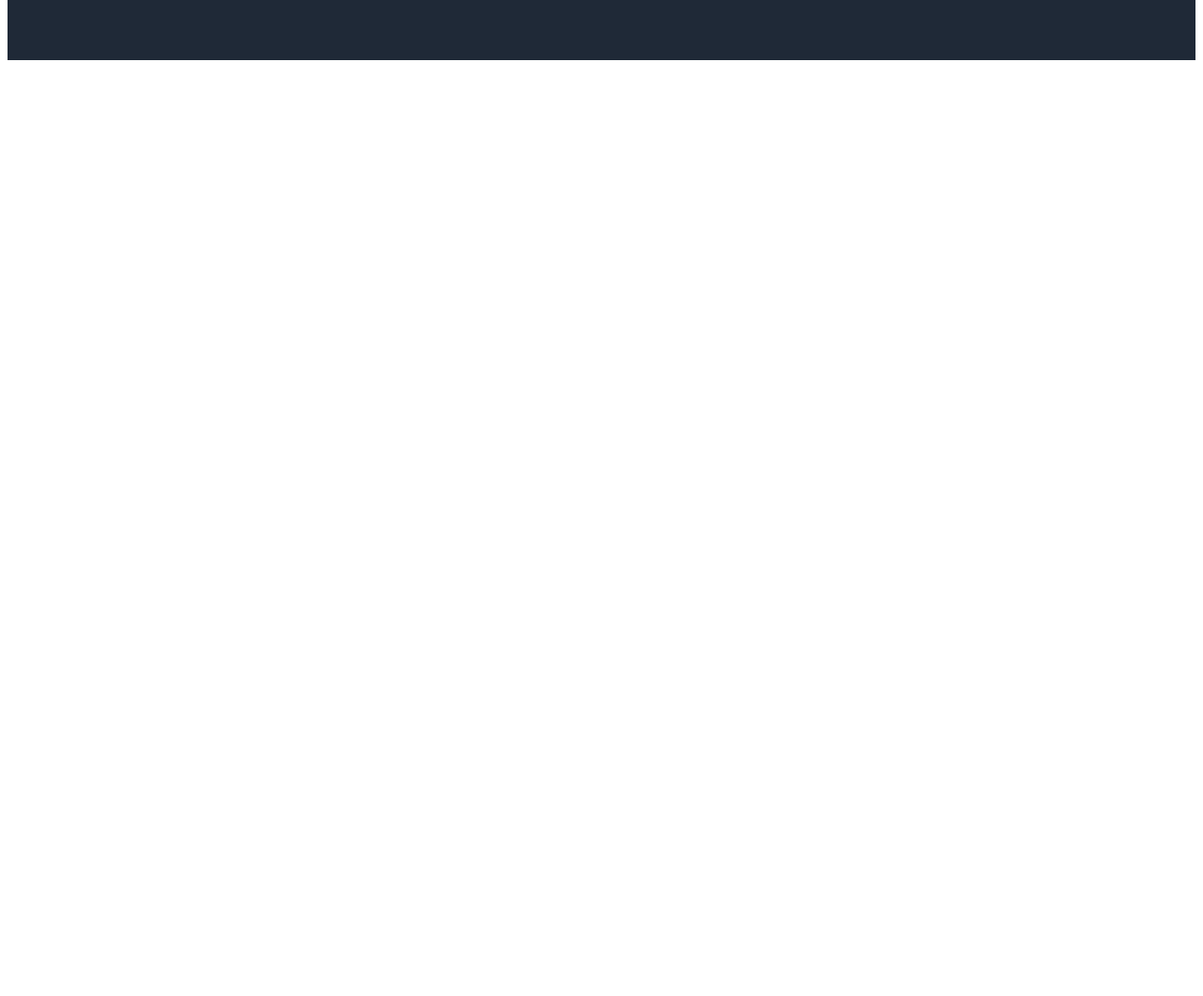
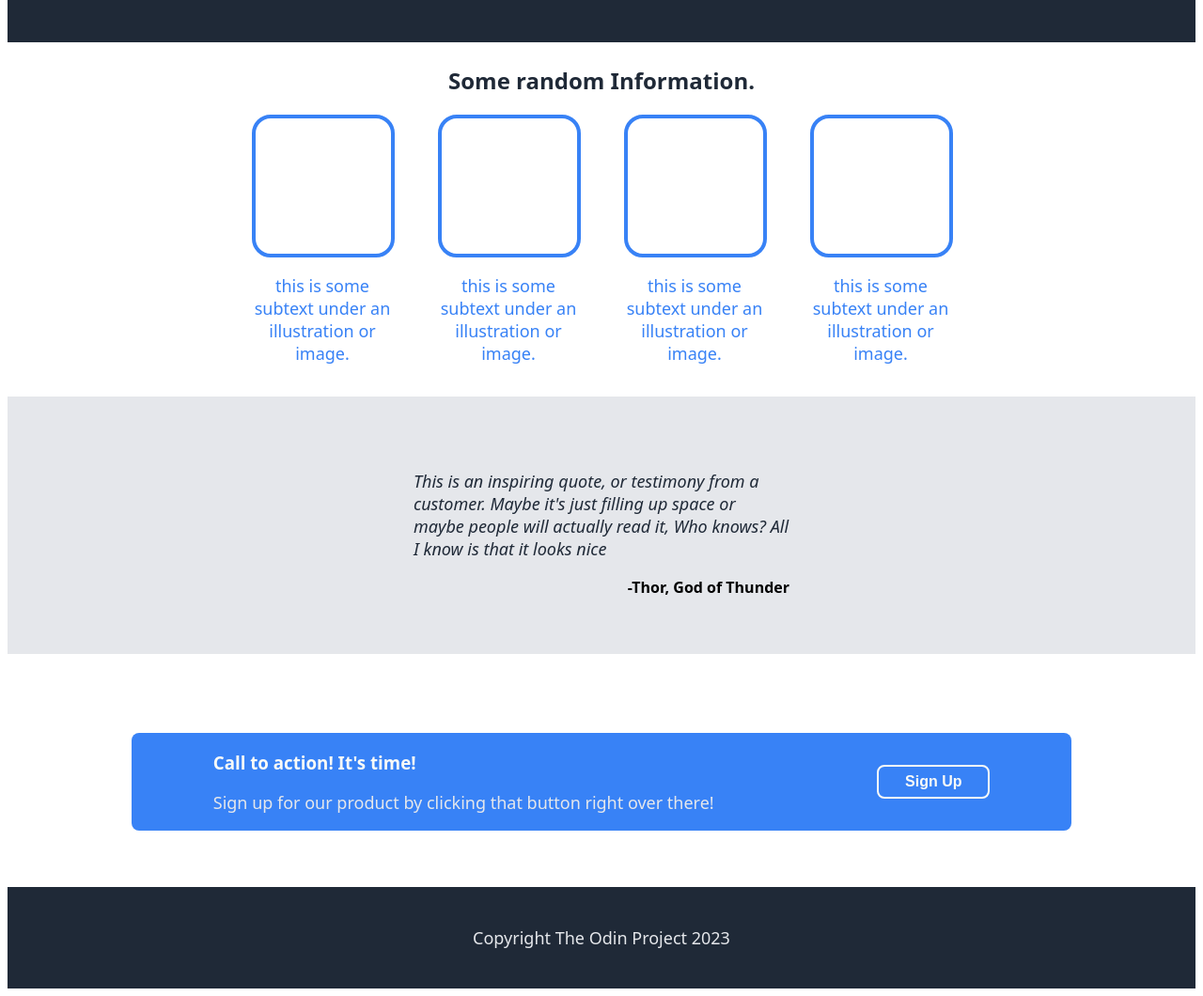
Before and after one commit to Adventure72/Adventure-Landing-page, a plain HTML site: page index.html in a window 1280 px wide. Shown: the part 420-1480 px from the top of the page at 94% size. Before the commit the page ends 800 px from the top, so only its background shows below. Drawn offline with Linux system fonts and the light colour scheme.

Commit message:
I finalised with the html code and the basic css code to complete the body

```diff
--- a/index.html
+++ b/index.html
@@ -27,5 +27,50 @@
                 </div>
             </div>
         </div>
+        <div class="section-2">
+            <div class="info">
+                <h2>Some random Information.</h4>
+            </div>
+            <div class="text-card">
+                <div class="card">
+                    <div class="img-content"></div>
+                    <p>this is some subtext under an illustration or image.</p>
+                </div>
+                <div class="card">
+                    <div class="img-content"></div>
+                    <p>this is some subtext under an illustration or image.</p>
+                </div>
+                <div class="card">
+                    <div class="img-content"></div>
+                    <p>this is some subtext under an illustration or image.</p>
+                </div>
+                <div class="card">
+                    <div class="img-content"></div>
+                    <p>this is some subtext under an illustration or image.
+                    </p>
+                </div>
+            </div>
+        </div>
+        <div class="section-3">
+            <div class="quote">
+                <p>This is an inspiring quote, or testimony from a
+                    customer. Maybe it's just filling up space or maybe
+                    people will actually read it, Who knows? All I know is that it looks nice
+                </p>
+                <div class="qouter">-Thor, God of Thunder</div>
+            </div>
+        </div>
+        <div class="section-4">
+            <div class="section-container">
+                <div class="container-items">
+                    <h3>Call to action! It's time!</h3>
+                    <p>Sign up for our product by clicking that button right over there!</p>
+                </div>
+                <button class="SignUp">Sign Up</button>
+            </div>
+        </div>
+        <div class="footer">
+            <p>Copyright The Odin Project 2023</p>
+        </div>
     </body>
 </html>
--- a/styles.css
+++ b/styles.css
@@ -8,15 +8,18 @@ body {
    padding-right: 150px;
    padding-bottom: 60px;
    padding-top: 16px;
-   height: 400px;
+   height: auto;
+   display: flex;
+   flex-direction: column;
+   flex: auto;
 
 }
 .section-1 .sub-section-1 {
     display: flex;
     justify-content:space-between;
-
     flex: 1;
-    justify-items: center3;
+    justify-items: center;
+    margin-bottom: 48px;
 }
 .header {
     color: #f9faf8;
@@ -37,12 +40,7 @@ body {
     display: flex;
     color: #f9faf8;
     align-items: center;
-
     flex: 1;
-
-
-
-
 }
 h1 {
     font-size: 48px;
@@ -57,8 +55,8 @@ p {
     display: flex;
     flex-direction: column;
     justify-content: space-around;
-
     align-items: center;
+    flex: auto;
 
 }
 .content-2-img {
@@ -80,3 +78,100 @@ p {
     height: 30px;
     font-family: system-ui, -apple-system, BlinkMacSystemFont, 'Segoe UI', Roboto, Oxygen, Ubuntu, Cantarell, 'Open Sans', 'Helvetica Neue', sans-serif;
 }
+.section-2 {
+    padding-bottom: 16px;
+
+}
+.info {
+    display: flex;
+    justify-content: center;
+    padding-top: 4px;
+    font-size: 16px;
+    color: #1f2937;
+    text-align: center;
+    font-weight: 36px;
+    flex: 1;
+}
+.text-card {
+    display: flex;
+    justify-content:center;
+    gap: 48px;
+    flex-flow: row;
+    text-align: center;
+    flex: 1;
+}
+.card {
+    max-width: 150px;
+
+}
+.img-content {
+    border: 4px solid #3882f6;
+    border-radius: 20px;
+    width: 144px;
+    height: 144px;
+}
+.card p {
+    color: #3882f6;
+}
+.section-3 {
+    background: #e5e7eb;
+    padding-left: 180px;
+    padding-right: 180px;
+    padding-top: 60px;
+    padding-bottom: 60px;
+    display: flex;
+    justify-content: center;
+}
+.quote p {
+    color:#1f2937;
+    font-size: 36xp;
+    font-style: italic;
+    font-weight: lighter;
+    max-width: 400px;
+    justify-content: center;
+}
+.qouter {
+    display: flex;
+    justify-content: end;
+    font-weight: bold;
+}
+.section-4{
+    margin: 36px;
+    padding-left: 96px;
+    padding-right: 96px;
+    padding-top: 48px;
+
+}
+.section-container {
+    background-color: #3882f6;
+    display: flex;
+    justify-content: space-around;
+    align-items: center;
+    flex: auto;
+    height: 40pxpx;
+    border-radius: 8px;
+}
+.container-items h3 {
+    color: #f9faf8;
+    font-weight: bold;
+}
+.container-items p {
+    color: #e5e7eb;
+}
+.SignUp {
+    height: 36px;
+    width: 120px;
+    border: 2px solid #f9faf8;
+    background-color: #3882f6;
+    border-radius: 8px;
+    color: #f9faf8;
+    font-size: 16px;
+    font-weight: bold;
+}
+.footer {
+    background-color: #1f2937;
+    display: flex;
+    justify-content: center;
+    padding: 24px;
+    margin-top: 60px;
+}
```
